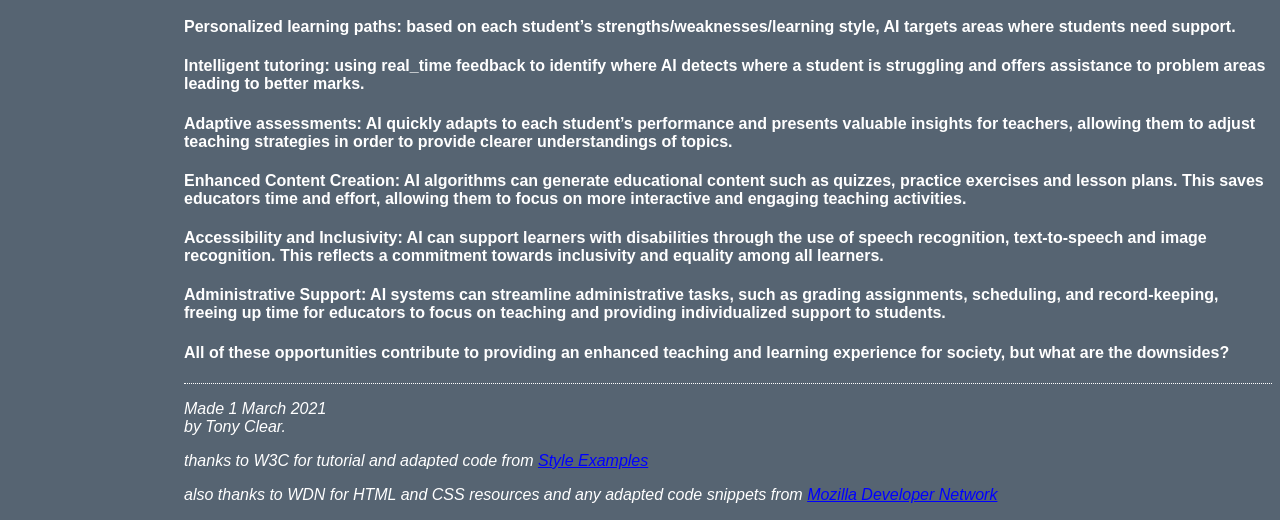
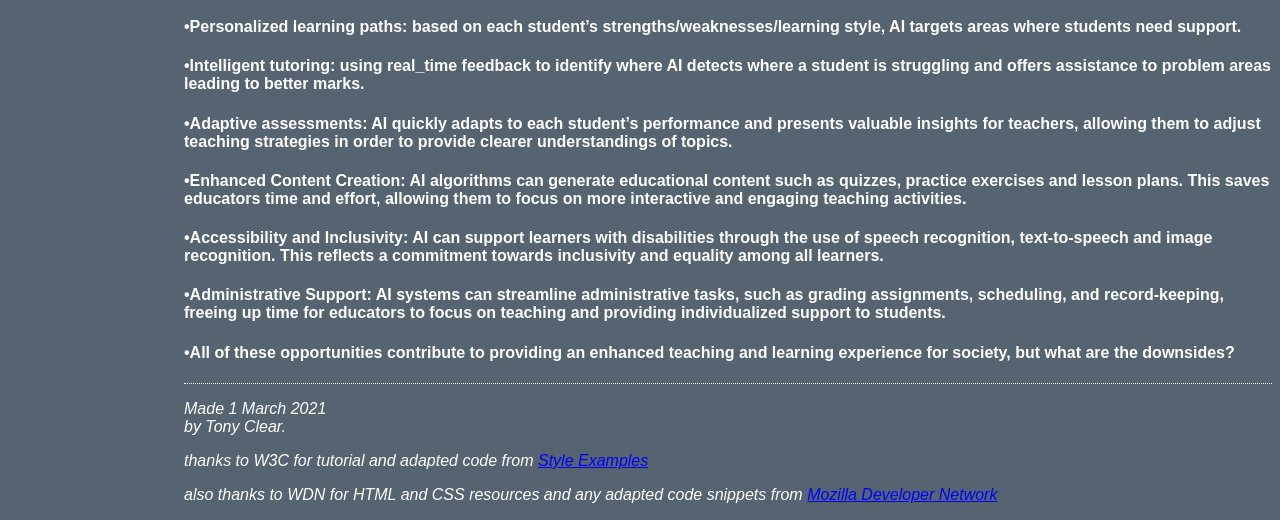
Before and after one commit to jerischool/jerischool.github.io, a plain HTML site: page misc/opportunities.html in a window 1280 px wide. Shown: the part 346-866 px from the top of the page. Drawn offline with Linux system fonts and the light colour scheme.

Commit message:
Update opportunities.html
added bullet points

```diff
--- a/misc/opportunities.html
+++ b/misc/opportunities.html
@@ -26,13 +26,13 @@
 
 <h4><p>Artificial Intelligence (AI) has opened up many ways to enhance student education. Some of the opportunities include but are not limited to:</h4>
 
-<h4>Personalized learning paths: based on each student’s strengths/weaknesses/learning style, AI targets areas where students need support.</h4>
-<h4>Intelligent tutoring: using real_time feedback to identify where AI detects  where a student is struggling and offers assistance to problem areas leading to better marks.</h4>
-<h4>Adaptive assessments: AI quickly adapts to each student’s performance and presents valuable insights for teachers, allowing them to adjust teaching strategies in order to provide clearer understandings of topics.</h4>
-<h4>Enhanced Content Creation: AI algorithms can generate educational content such as quizzes, practice exercises and lesson plans. This saves educators time and effort, allowing them to focus on more interactive and engaging teaching activities.</h4>
-<h4>Accessibility and Inclusivity: AI can support learners with disabilities through the use of speech recognition, text-to-speech and image recognition. This reflects a commitment towards inclusivity and equality among all learners.</h4>
-<h4>Administrative Support: AI systems can streamline administrative tasks, such as grading assignments, scheduling, and record-keeping, freeing up time for educators to focus on teaching and providing individualized support to students.</h4>
-<h4>All of these opportunities contribute to providing an enhanced teaching and learning experience for society, but what are the downsides?</h4>
+<h4>&bull;Personalized learning paths: based on each student’s strengths/weaknesses/learning style, AI targets areas where students need support.</h4>
+<h4>&bull;Intelligent tutoring: using real_time feedback to identify where AI detects  where a student is struggling and offers assistance to problem areas leading to better marks.</h4>
+<h4>&bull;Adaptive assessments: AI quickly adapts to each student’s performance and presents valuable insights for teachers, allowing them to adjust teaching strategies in order to provide clearer understandings of topics.</h4>
+<h4>&bull;Enhanced Content Creation: AI algorithms can generate educational content such as quizzes, practice exercises and lesson plans. This saves educators time and effort, allowing them to focus on more interactive and engaging teaching activities.</h4>
+<h4>&bull;Accessibility and Inclusivity: AI can support learners with disabilities through the use of speech recognition, text-to-speech and image recognition. This reflects a commitment towards inclusivity and equality among all learners.</h4>
+<h4>&bull;Administrative Support: AI systems can streamline administrative tasks, such as grading assignments, scheduling, and record-keeping, freeing up time for educators to focus on teaching and providing individualized support to students.</h4>
+<h4>&bull;All of these opportunities contribute to providing an enhanced teaching and learning experience for society, but what are the downsides?</h4>
 
 
 <!-- Sign and date the page, it's only polite! -->
```
